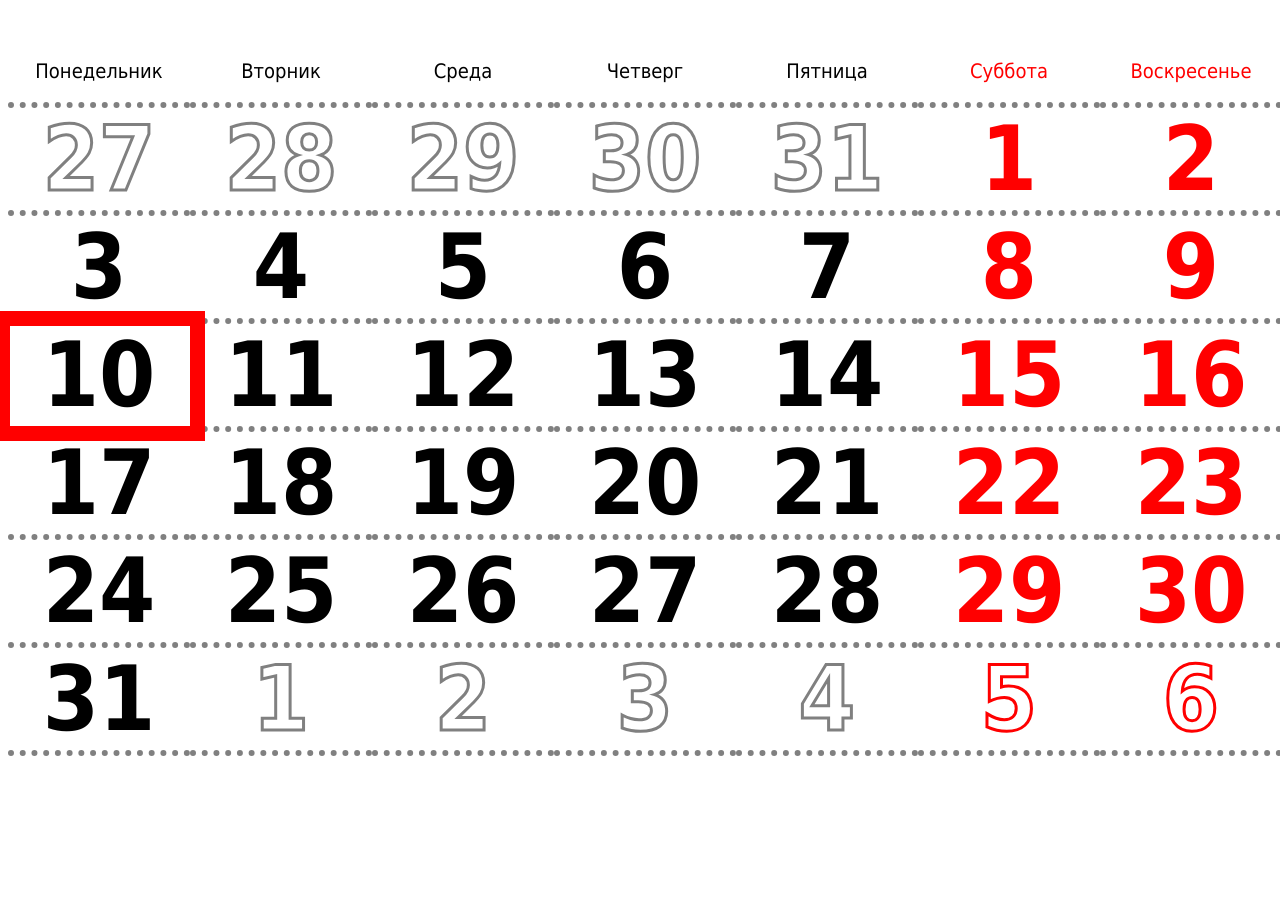
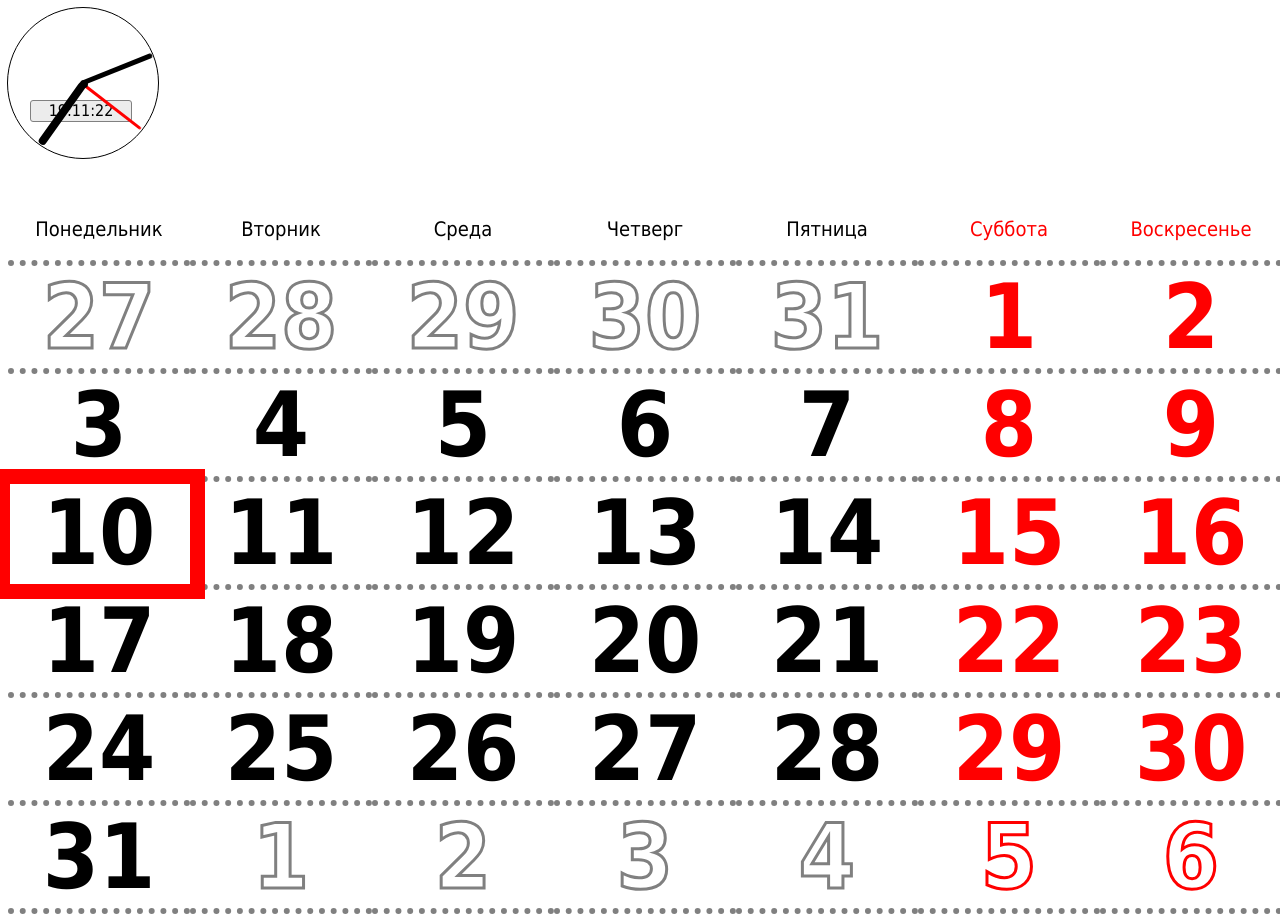
Before and after one commit to mi6e4ka/smart-timing, a plain HTML site: page index.html in a window 1280 px wide. Before the commit the page ends 800 px from the top, so only its background shows below. Drawn offline with Linux system fonts and the light colour scheme.

Commit message:
added a clock (ugly clock)

```diff
--- a/index.html
+++ b/index.html
@@ -60,14 +60,62 @@
       transition: 0.5s cubic-bezier(.86,0,.07,1);
     }
     #clock {
+      width: 150px;
+      height: 150px;
+      outline: 1px solid;
+      border-radius: 75px;
+    }
+    #secS {
+      width: 3px;
+      height: 75px;
+      background-color: red;
+    }
+    #minS {
+      width: 5px;
+      height: 75px;
+    }
+    #houS {
+      width: 8px;
+      height: 75px;
+    }
+    .hand {
+      background-color: black;
+      border-radius: 5px;
+      position: absolute;
+      left: 80px;
+      transform-origin: center bottom;
+      transition: 0.5s;
+    }
+    #pump {
+      width: 8px;
+      height: 8px;
+      background-color: black;
+      border-radius: 5px;
+      position: absolute;
+      left: 80px;
+      top: 80px;
+    }
+    #text {
       width: 100px;
-      height: 100px;
-      border: 1px solid;
-      border-radius: 50px;
+      height: 20px;
+      background-color: #ececec;
+      border-radius: 3px;
+      border: 1px solid gray;
+      position: absolute;
+      left: 30px;
+      top: 100px;
+      text-align: center;
     }
   </style>
 </head>
 <body>
+<div id='clock'>
+  <div id='text'><span id='textSpan'>by mi6e4ka</span></div>
+  <div id='secS' class='hand'></div>
+  <div id='minS' class='hand'></div>
+  <div id='houS' class='hand'></div>
+  <div id='pump'></div>
+</div>
 <div id="calendar_div">
   <div id="cursor"></div>
 <table id="calendar_main">
@@ -148,6 +196,7 @@
       return (val - val % by) / by;
     }
     drawIntro();
+
     function drawIntro(){
       let txt = [
       ' SMART ',
@@ -175,6 +224,9 @@
     Date.prototype.getEUDay = function() {
       return UStoEU[this.getDay()];
     };
+    Date.prototype.get12Hours = function() {
+      return (this.getHours() + 24) % 12 || 12;
+    };
     function dateToCell(num, startDay){
       return num+startDay;
     }
@@ -194,9 +246,23 @@
       }
     }
     function update(){
+      let time = new Date();
       cursorToCell(dateToCell(new Date().getDate(), date.getEUDay()));
       dayFormat();
       document.getElementById('cursor').style.outline = '15px solid red';
+      document.getElementById('secS').style.transform = 'rotate('+time.getSeconds()*6+'deg)';
+      document.getElementById('minS').style.transform = 'rotate('+((time.getMinutes()*6)+(time.getSeconds()*0.1))+'deg)';
+      document.getElementById('houS').style.transform = 'rotate('+((time.get12Hours()*30)+(time.getMinutes()*0.5))+'deg)';
+
+      var hour=time.getHours();
+      var min=time.getMinutes();
+      var sec=time.getSeconds();
+      if (sec < 10) {sec="0"+sec;}
+      if (min < 10) {min="0"+min;}
+      if (hour < 10) {hour="0"+hour;}
+      tim=hour+':'+min+':'+sec;
+
+      document.getElementById('textSpan').innerHTML = tim;
     }
     setInterval(update, 1000);
     //dayFormat();
```
